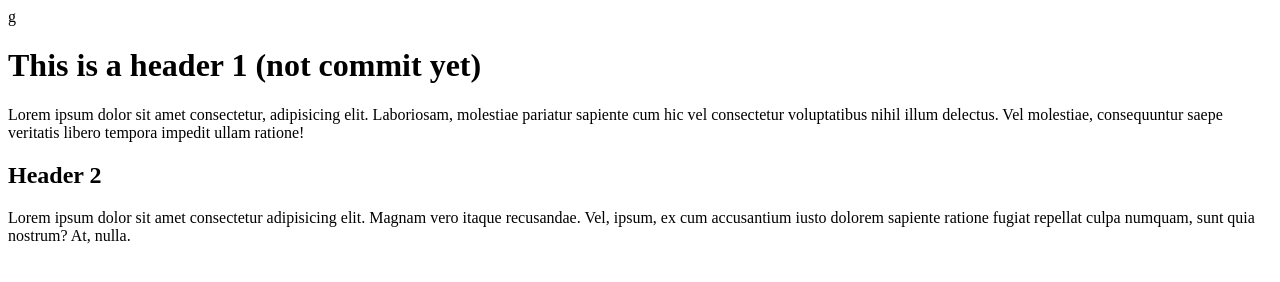
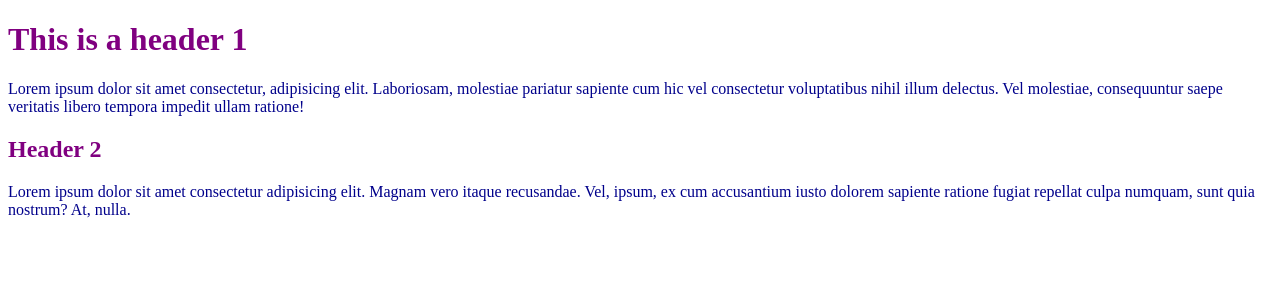
Before and after one commit to sokhakun/git-repo, a website: page index.html in a window 1280 px wide. Drawn offline with Linux system fonts and the light colour scheme.

```diff
--- a/index.html
+++ b/index.html
@@ -5,9 +5,18 @@
     <meta http-equiv="X-UA-Compatible" content="IE=edge">
     <meta name="viewport" content="width=device-width, initial-scale=1.0">
     <title>Document</title>
-</head>g
+    <style>
+        h1, h2 {
+            color: purple;
+        }
+
+        p {
+            color: darkblue;
+        }
+    </style>
+</head>
 <body>
-    <h1>This is a header 1 (not commit yet)</h1>
+    <h1>This is a header 1</h1>
     <p>Lorem ipsum dolor sit amet consectetur, adipisicing elit. Laboriosam, molestiae pariatur sapiente cum hic vel consectetur voluptatibus nihil illum delectus. Vel molestiae, consequuntur saepe veritatis libero tempora impedit ullam ratione!</p>
 
     <h2>Header 2</h2>
```
Also changed, not shown: package.json (added, +24 -0 lines), 2 other files.
